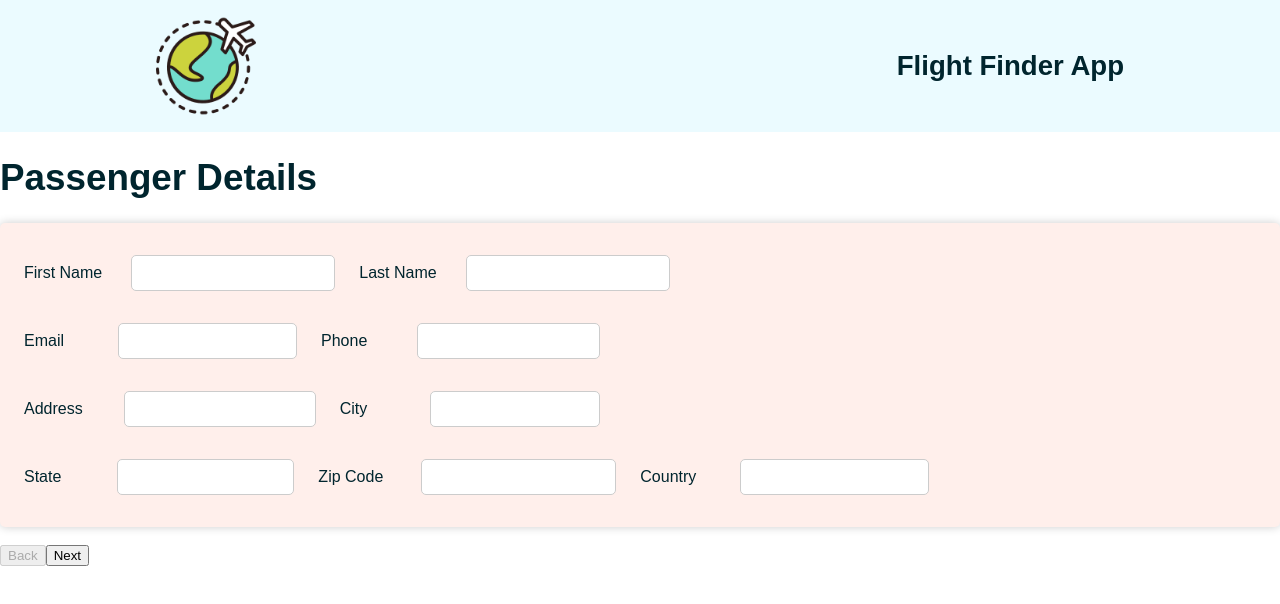
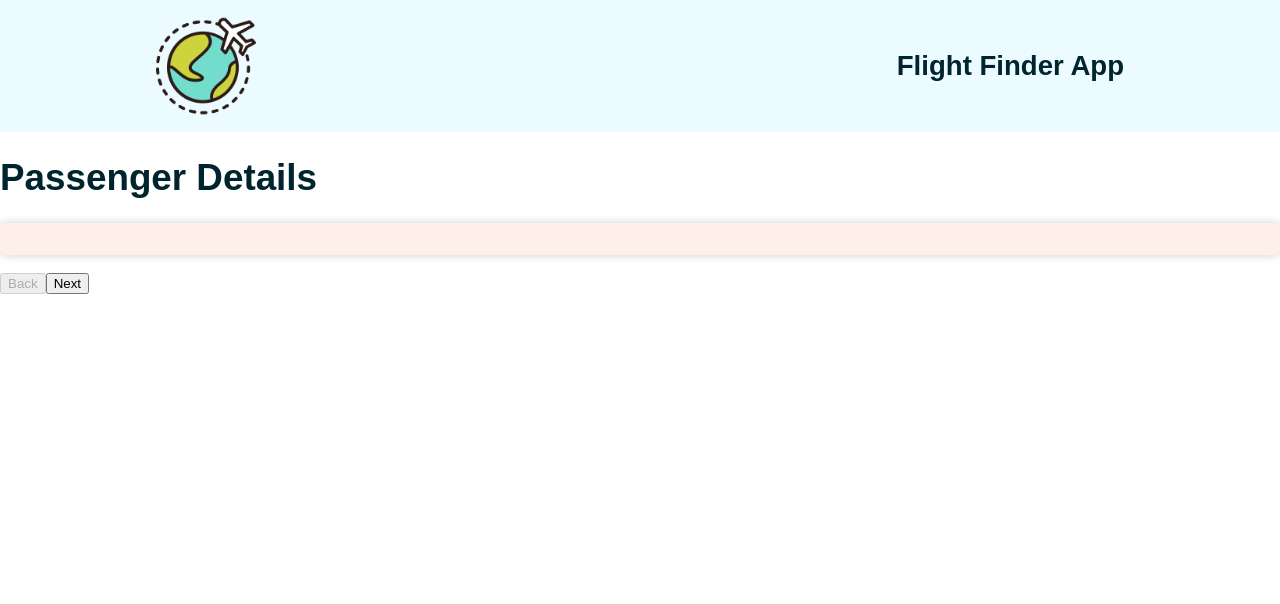
Before and after one commit to vivianetrindade/flightFinderApp, a React (Create React App) app in the folder client/: page /bookingInfo in a window 1280 px wide. Shown: the top 604 px of the page. Built offline with nearby package versions, Linux system fonts and the light colour scheme.

Commit message:
included form according of number of passengers

```diff
--- a/client/src/App.tsx
+++ b/client/src/App.tsx
@@ -34,7 +34,7 @@ function App() {
     createRoutesFromElements(
       <Route path="/" element={<Root/>}>
         <Route index element={<Form flightDetails={flightDetails} setFlightDetails={setFlightDetails}/>}/>
-        <Route path='/bookingInfo' element={<Booking/>}/>
+        <Route path='/bookingInfo' element={<Booking flightDetails={flightDetails}/>}/>
       </Route>
     )
   );
--- a/client/src/components/Form.tsx
+++ b/client/src/components/Form.tsx
@@ -45,6 +45,7 @@ function Form({flightDetails, setFlightDetails}: FormProps) {
 
     getFligts(flightDetails)
     .then((res: any) => {
+      console.log(res.data)
       setFlightFound(res.data)
     }
     )
--- a/client/src/components/PassengerDetails.tsx
+++ b/client/src/components/PassengerDetails.tsx
@@ -25,16 +25,22 @@ interface PassengerDetailsProps {
     zip: string;
     country: string;
   }>>;
+  numberOfPassengers: number;
 }
 
-function PassengerDetails({passengerInfo, setPassengerInfo}: PassengerDetailsProps) {
+function PassengerDetails({passengerInfo, setPassengerInfo, numberOfPassengers}: PassengerDetailsProps) {
 
   const handleChange = (e: React.ChangeEvent<HTMLInputElement>) => {
     setPassengerInfo({...passengerInfo, [e.target.name]: e.target.value})
   }
-  return (
-    <StyledForm2>
-      <Flex width='100%'>
+
+  const getPassengers = () => {
+    const passengers = [];
+    for (let i = 0; i < numberOfPassengers; i++) {
+      passengers.push(
+        <>
+      <h3>Passenger {i+1}</h3>
+        <Flex width='100%'>
       <StyledInput id='firstName' name='firstName' type='text' value={passengerInfo.firstName} label='First Name' onChange={e=> handleChange(e)}/>
       <StyledInput id='lastName' name='lastName' type='text' value={passengerInfo.lastName} label='Last Name' onChange={e=> handleChange(e)}/>
       </Flex>
@@ -51,8 +57,17 @@ function PassengerDetails({passengerInfo, setPassengerInfo}: PassengerDetailsPro
       <StyledInput id='zip' name='zip' type='text' value={passengerInfo.zip} label='Zip Code' onChange={e=> handleChange(e)}/>
       <StyledInput id='country' name='country' type='text' value={passengerInfo.country} label='Country' onChange={e=> handleChange(e)}/>
       </Flex>
+      </>
+      )
+    }
+    return passengers;
+  }
+  return (
+    <StyledForm2>
+      {getPassengers()}
     </StyledForm2>
   )
+
 }
 
 export default PassengerDetails
--- a/client/src/pages/Booking.tsx
+++ b/client/src/pages/Booking.tsx
@@ -29,7 +29,7 @@ interface FlightBook {
 }
 
 
-function Booking() {
+function Booking({flightDetails}: {flightDetails: any}) {
   const [progress, setProgress] = useState(0);
   const [passengerInfo, setPassengerInfo] = useState<PassengerInfo>({
     firstName: '',
@@ -52,11 +52,11 @@ function Booking() {
     travelClass: '',
     price: '',
   });
-
+  const numberOfPassengers = parseInt(flightDetails.adults) + parseInt(flightDetails.children);
 
 
   const progressTitle = [
-    {title: 'Passenger Details', component: <PassengerDetails passengerInfo={passengerInfo} setPassengerInfo={setPassengerInfo}/>},
+    {title: 'Passenger Details', component: <PassengerDetails passengerInfo={passengerInfo} setPassengerInfo={setPassengerInfo} numberOfPassengers={numberOfPassengers}/>},
     {title: 'Flight Details', component: <FlightDetails flightBook={flightBook} setFlightBook={setFlightBook}/>},
     {title: 'Booking Overview and Confirmation', component: <BookingOverview/>}
   ]
@@ -79,7 +79,9 @@ function Booking() {
             Back
           </button>
           <button
-            onClick={()=>setProgress((currPage)=> currPage +1)}
+            onClick={()=>{
+
+              setProgress((currPage)=> currPage +1)}}
           >
             {progress === progressTitle.length - 1 ? 'Confirm' : 'Next'}
           </button>
```
